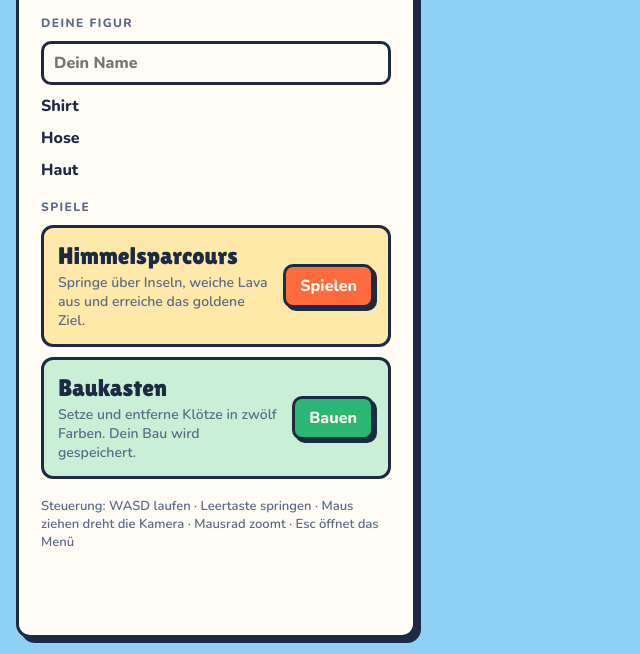
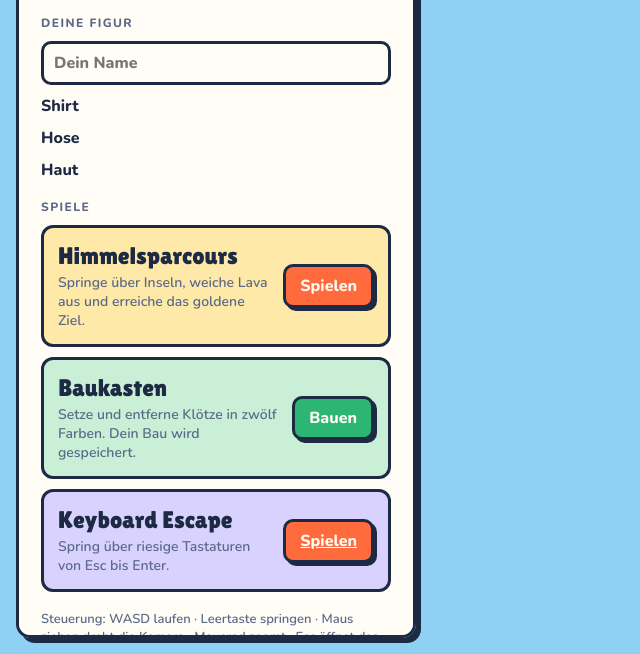
Before and after one commit to wolfiebu-ship-it/Own-Roblox, a plain HTML site: page index.html in a window 1280 px wide. Shown: the part 146-800 px from the top of the page, without its empty margins (0-640 px from the left). Drawn offline with nearby package versions, Linux system fonts and the light colour scheme.

Commit message:
Add Keyboard Escape game section to index.html

```diff
--- a/index.html
+++ b/index.html
@@ -118,6 +118,8 @@ body.build #jumpBtn { bottom: max(140px, calc(env(safe-area-inset-bottom, 0px) +
       <p>Setze und entferne Klötze in zwölf Farben. Dein Bau wird gespeichert.</p>
       <button class="btn go" id="playBuild">Bauen</button>
     </div>
+    <div class="game obby" style="background:#d9d2ff"><h2>Keyboard Escape</h2><p>Spring über riesige Tastaturen von Esc bis Enter.</p><a class="btn primary" href="keyboard.html">Spielen</a></div>
+
   </div>
   <p class="small">Steuerung: WASD laufen · Leertaste springen · Maus ziehen dreht die Kamera · Mausrad zoomt · Esc öffnet das Menü</p>
 </div>
```
